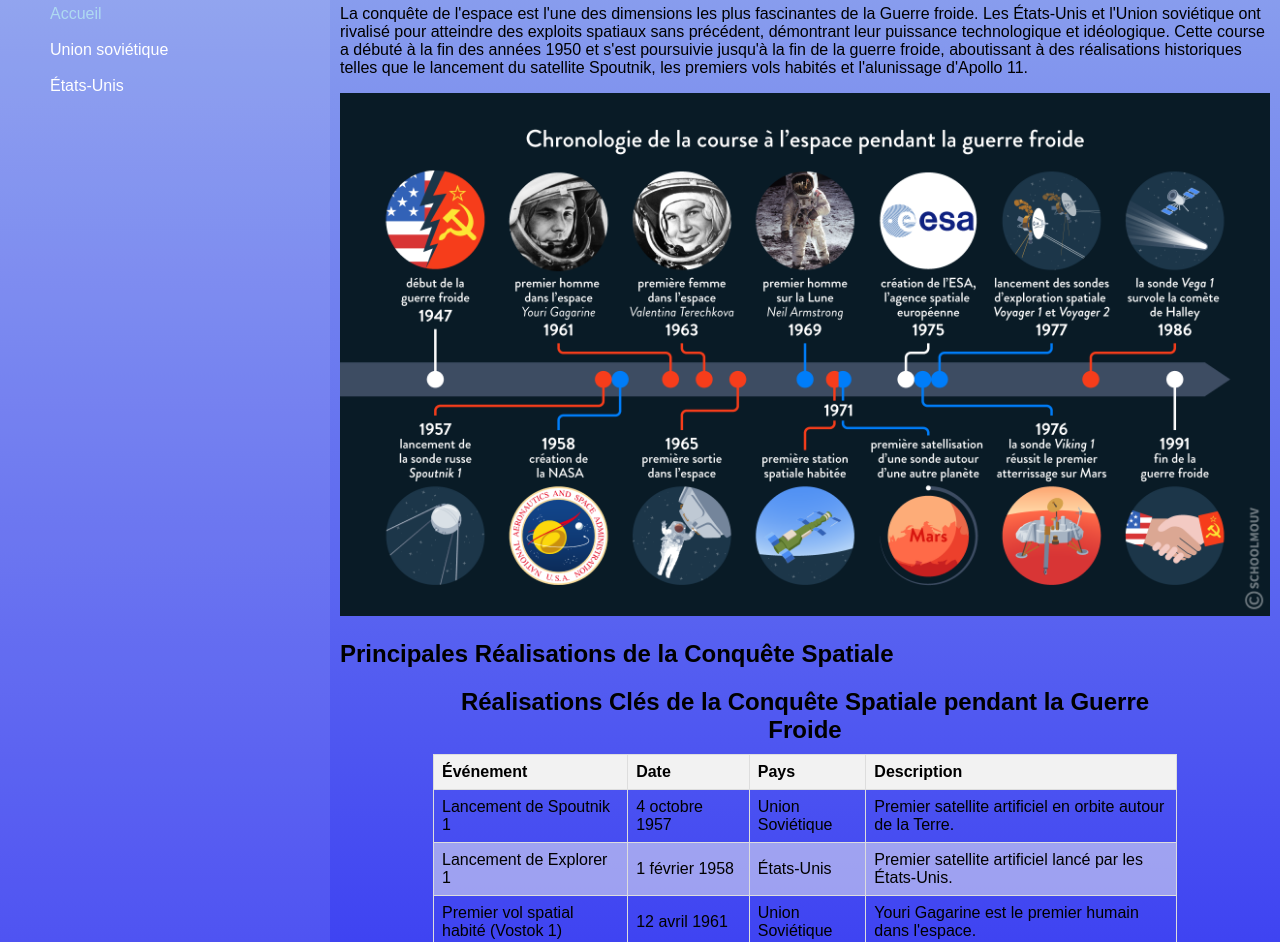
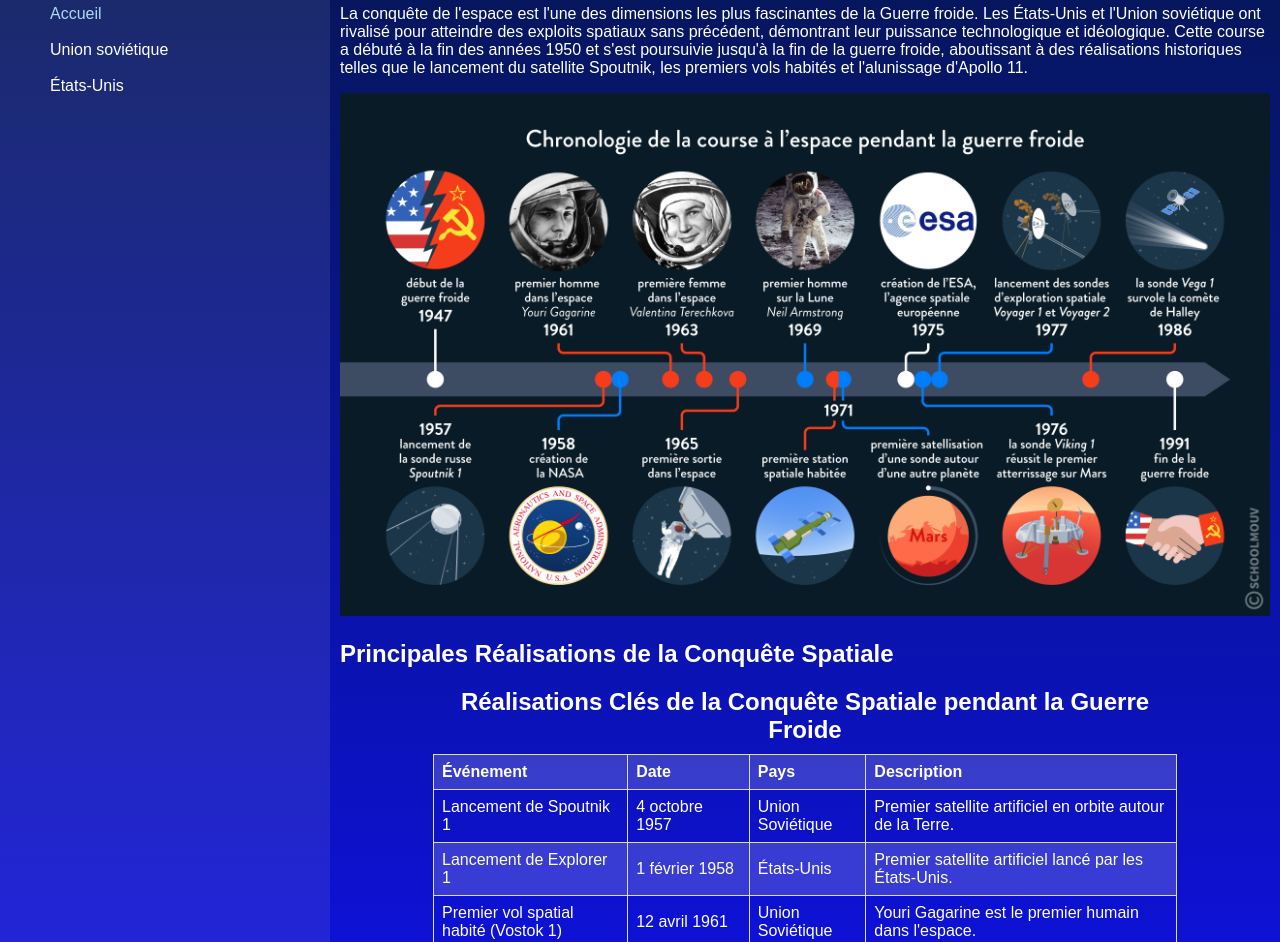
Before and after one commit to Clayme06/Clayme06.github.io, a plain HTML site: page index.html in a window 1280 px wide. Shown: the part 185-1127 px from the top of the page. Drawn offline with Linux system fonts and the light colour scheme.

Commit message:
Ajout commentaire

```diff
--- a/index.html
+++ b/index.html
@@ -1,40 +1,48 @@
 <!DOCTYPE html>
 <html lang="fr">
 <head>
-    <meta charset="UTF-8">
-    <meta name="viewport" content="width=device-width, initial-scale=1.0">
-    <title>La conquête de l'espace pendant la Guerre froide</title>
-    <link rel="icon" href="img/il_fullxfull.5172309547_1a3g.webp">
-    <link rel="stylesheet" href="style.css">
+    <!-- Définition du type de document et configuration de la langue sur le français -->
+    <meta charset="UTF-8"> <!-- Encodage des caractères en UTF-8 pour assurer la compatibilité -->
+    <meta name="viewport" content="width=device-width, initial-scale=1.0"> <!-- Permet de rendre la page responsive sur différents appareils -->
+    <title>La conquête de l'espace pendant la Guerre froide</title> <!-- Titre de la page affiché dans l'onglet du navigateur -->
+    <link rel="icon" href="img/il_fullxfull.5172309547_1a3g.webp"> <!-- Fichier image pour l'icône de l'onglet -->
+    <link rel="stylesheet" href="style.css"> <!-- Lien vers une feuille de style externe pour personnaliser l'apparence -->
 </head>
 <body>
     <header>
+        <!-- En-tête de la page contenant le titre principal -->
         <h1>La conquête de l'espace pendant la Guerre froide</h1>
     </header>
     <section>
         <nav>
+            <!-- Menu de navigation pour accéder aux différentes pages -->
             <h2>Menu</h2>
             <ul>
-                <li><a href="index.html" class="active">Accueil</a></li>
+                <li><a href="index.html" class="active">Accueil</a></li> <!-- Lien actif vers la page d'accueil -->
                 <br>
-                <li><a href="USSR.html">Union soviétique</a></li>
+                <li><a href="USSR.html">Union soviétique</a></li> <!-- Lien vers la page sur l'Union soviétique -->
                 <br>
-                <li><a href="USA.html">États-Unis</a></li>
+                <li><a href="USA.html">États-Unis</a></li> <!-- Lien vers la page sur les États-Unis -->
             </ul>
         </nav>
         <article>
+            <!-- Contenu principal de la page -->
             <h2>Résumé du sujet</h2>
             <p>La conquête de l'espace est l'une des dimensions les plus fascinantes de la Guerre froide. Les États-Unis et l'Union soviétique ont rivalisé pour atteindre des exploits spatiaux sans précédent, démontrant leur puissance technologique et idéologique. Cette course a débuté à la fin des années 1950 et s'est poursuivie jusqu'à la fin de la guerre froide, aboutissant à des réalisations historiques telles que le lancement du satellite Spoutnik, les premiers vols habités et l'alunissage d'Apollo 11.</p>
-            <a href="https://www.schoolmouv.fr/cours/les-enjeux-geopolitiques-de-la-conquete-spatiale/fiche-de-cours" target="_blank"><img src="img/t-fnx-gsp-c02-img01.png" alt="Conquête de l'espace" title="Course à l'espace pendant la Guerre froide"></a>
+            <!-- Image illustrant le sujet avec un lien externe -->
+            <a href="https://www.schoolmouv.fr/cours/les-enjeux-geopolitiques-de-la-conquete-spatiale/fiche-de-cours" target="_blank">
+                <img src="img/t-fnx-gsp-c02-img01.png" alt="Conquête de l'espace" title="Course à l'espace pendant la Guerre froide">
+            </a>
             <h2>Principales Réalisations de la Conquête Spatiale</h2>
             <table>
+                <!-- Tableau listant les réalisations clés -->
                 <caption>Réalisations Clés de la Conquête Spatiale pendant la Guerre Froide</caption>
                 <thead>
                     <tr>
-                        <th>Événement</th>
-                        <th>Date</th>
-                        <th>Pays</th>
-                        <th>Description</th>
+                        <th>Événement</th> <!-- Colonne pour les événements -->
+                        <th>Date</th> <!-- Colonne pour les dates -->
+                        <th>Pays</th> <!-- Colonne pour les pays -->
+                        <th>Description</th> <!-- Colonne pour les descriptions -->
                     </tr>
                 </thead>
                 <tbody>
@@ -62,7 +70,7 @@
                         <td>États-Unis</td>
                         <td>Premier vol spatial habité américain (Alan Shepard).</td>
                     </tr>
-                     <tr>
+                    <tr>
                         <td>Mission Apollo 11</td>
                         <td>20 juillet 1969</td>
                         <td>États-Unis</td>
@@ -79,6 +87,7 @@
         </article>
     </section>
     <footer>
+        <!-- Pied de page avec mention de l'auteur -->
         <p>Créé par Aymeric CALVEZ</p>
     </footer>
 </body>
--- a/style.css
+++ b/style.css
@@ -1,91 +1,96 @@
 body {
-    font-family: Arial, sans-serif;
-    margin: 0;
-    padding: 0;
-    background-image: linear-gradient(#96aeed, #2929f3);
+    font-family: Arial, sans-serif;/* Utilisez une police sans-serif pour une meilleure lisibilité */
+    margin: 0;/* Supprimez les marges par défaut */
+    padding: 0;/* Supprimez les espacements par défaut */
+    background-image: linear-gradient(#041747, #1010f8);/* Ajoutez un arrière-plan en dégradé */
+    color: white;/* Définissez la couleur du texte en blanc pour un meilleur contraste */
 }
 
 header {
-    color: black;
-    padding: 1em;
-    text-align: center;
+    padding: 1em;/* Ajoutez de l'espace au-dessus et en dessous de l'en-tête */
+    text-align: center;/* Alignez le texte de l'en-tête au centre */
 }
 
 section {
-    display: -webkit-flex;
-    display: flex;
+    display: -webkit-flex;/* Safari */
+    display: flex;/* Navigateur non-Safari */
 }
 
 nav {
-    -webkit-box-flex: 1;
-    -ms-flex: 1;
-    flex: 1;
-    width: max-content;
-    background-color: #f1f1f117;
-    padding: 10px;
+    -webkit-box-flex: 1;/* Safari */
+    -ms-flex: 1;/* IE 10 */
+    flex: 1;/* Navigateur non-Safari */
+    width: max-content;/* Définissez la largeur selon le contenu */
+    background-color: #f1f1f117;/* Ajoutez une couleur d'arrière-plan semi-transparente */
+    padding: 10px;/* Ajoutez de l'espace intérieur à la navigation */
 }
 
 nav ul li {
-    display: flex;
+    display: flex;/* Alignez les éléments sur une seule ligne */
 }
 
 nav ul li a {
-    color: white;
-    text-decoration: none;
+    color: white;/* Définissez la couleur des liens en blanc */
+    text-decoration: none;/* Supprimez le soulignement des liens */
 }
 
 nav ul li a.active {
-    color: rgb(174, 217, 241);
+    color: rgb(174, 217, 241);/* Définissez la couleur du lien actif avec une teinte plus claire */
 }
 
 article {
-    -webkit-box-flex: 3;
-    -ms-flex: 3;
-    flex: 3;
-    width: 80%;
-    padding: 10px;
+    -webkit-box-flex: 3;/* Safari */
+    -ms-flex: 3;/* IE 10 */
+    flex: 3;/* Navigateur non-Safari */
+    width: 80%;/* Définissez la largeur à 80 % du conteneur */
+    padding: 10px;/* Ajoutez de l'espace intérieur à l'article */
 }
 
 section::after {
-    content: "";
-    display: table;
-    clear: both;
+    content: "";/* Clearfix pour flexbox */
+    display: table;/* Clearfix pour flexbox */
+    clear: both;/* Clearfix pour flexbox */
 }
 
 footer {
-    color: #ffffff;
-    text-align: center;
-    padding: 1em;
-    position: relative;
-    bottom: 0;
-    width: 100%;
+    color: #ffffff;/* Définissez la couleur du texte du pied de page en blanc */
+    text-align: center;/* Alignez le texte du pied de page au centre */
+    padding: 1em;/* Ajoutez de l'espace au pied de page */
+    position: relative;/* Positionnez le pied de page par rapport à la page */
+    bottom: 0;/* Placez le pied de page en bas de la page */
+    width: 100%;/* Définissez la largeur du pied de page à 100 % */
 }
 
 img {
-    max-width: 100%;
+    max-width: 100%;/* Rendez les images responsives */
 }
 
 table {
-    width: 80%;
-    margin: 20px auto;
-    border-collapse: collapse;
+    width: 80%;/* Définissez la largeur du tableau à 80 % du conteneur */
+    margin: 20px auto;/* Alignez le tableau au centre */
+    border-collapse: collapse;/* Fusionnez les bordures des cellules du tableau */
 }
+
 caption {
-    font-size: 1.5em;
-    font-weight: bold;
-    margin-bottom: 10px;
+    font-size: 1.5em;/* Définissez la taille de la police de la légende */
+    font-weight: bold;/* Définissez le poids de la police de la légende */
+    margin-bottom: 10px;/* Ajoutez un espace en-dessous de la légende */
 }
+
 th, td {
-    border: 1px solid #ddd;
-    padding: 8px;
-    text-align: left;
+    border: 1px solid #ddd;/* Ajoutez une bordure aux cellules du tableau */
+    padding: 8px;/* Ajoutez de l'espace intérieur aux cellules du tableau */
+    text-align: left;/* Alignez le texte à gauche dans les cellules du tableau */
 }
+
 th {
-    background-color: #f2f2f2;
+    background-color: #f2f2f22f;/* Ajoutez une couleur d'arrière-plan semi-transparente aux en-têtes du tableau */
 }
+
 tr:nth-child(even) {
-    background-color: #f2f2f285;
+    background-color: #f2f2f22f;/* Ajoutez une couleur d'arrière-plan semi-transparente aux lignes paires */
 }
+
 tr:hover {
-    background-color: #ddd;
+    background-color: #ddd;/* Changez la couleur de l'arrière-plan au survol */
 }
```
Also changed, not shown: USA.html (+17 -9 lines), USSR.html (+17 -9 lines), 2 other files.
